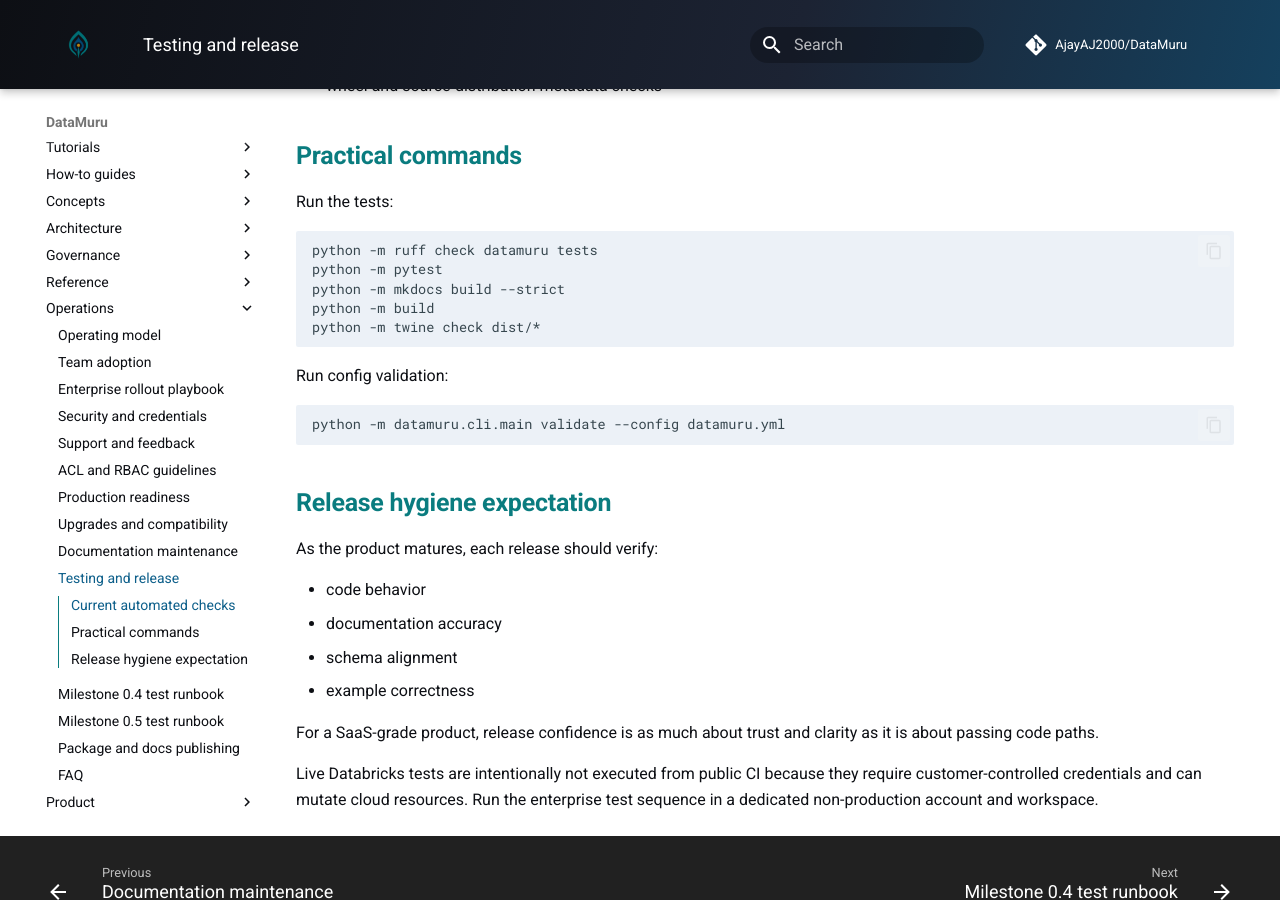
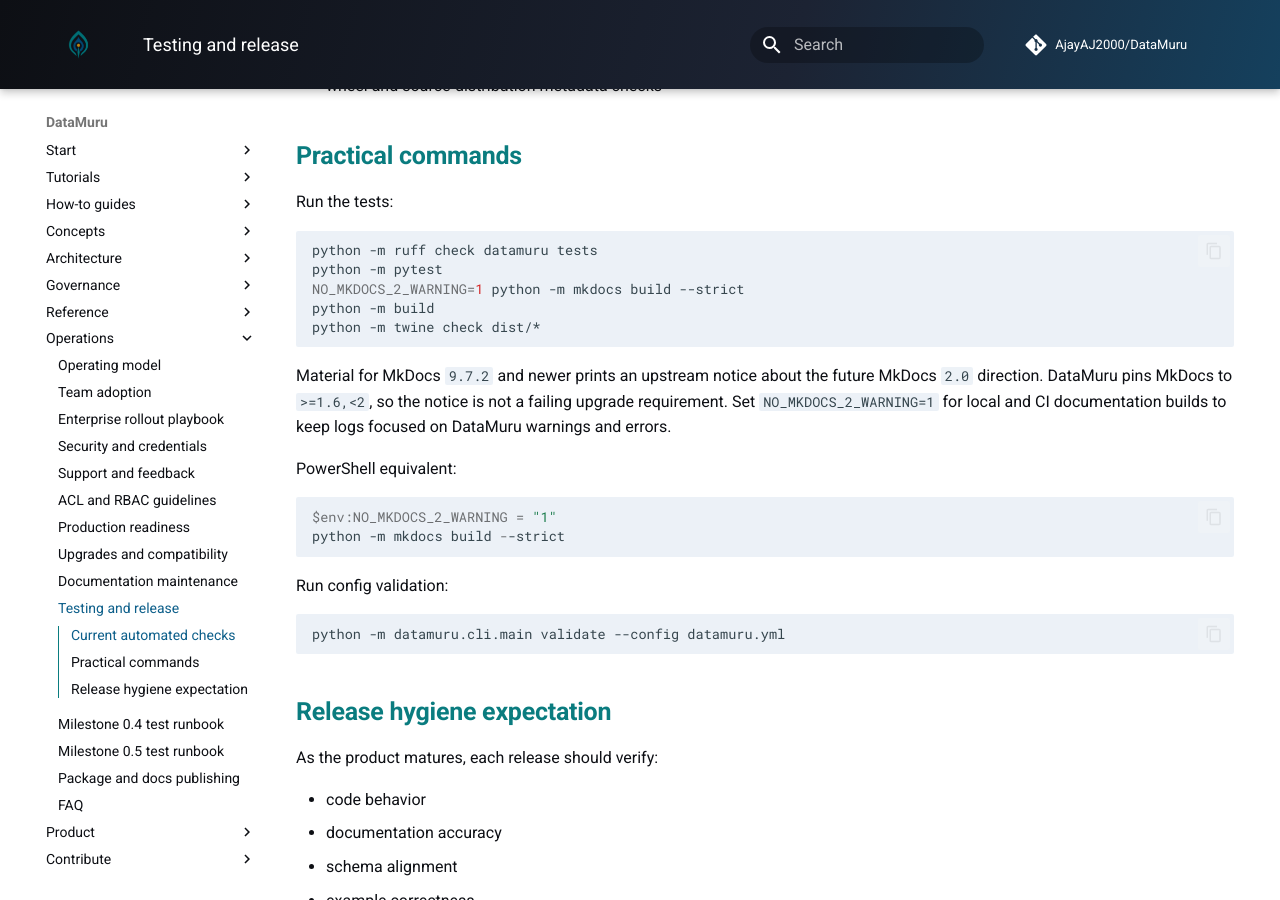
Before and after one commit to AjayAJ2000/DataMuru, an MkDocs documentation site: the page built from docs/operations/testing-and-release.md, in a window 1280 px wide and 900 px high, scrolled down 515 px. Built offline with MkDocs 1.6.1 and Material for MkDocs 9.7.7, drawn with Linux system fonts in a browser that asks for light colours; comment, search, counter and statistics services are not loaded.

Commit message:
Suppress upstream MkDocs 2 warning in docs builds

````diff
--- a/docs/operations/testing-and-release.md
+++ b/docs/operations/testing-and-release.md
@@ -19,9 +19,21 @@
 ```bash
 python -m ruff check datamuru tests
 python -m pytest
-python -m mkdocs build --strict
+NO_MKDOCS_2_WARNING=1 python -m mkdocs build --strict
 python -m build
 python -m twine check dist/*
+```
+
+Material for MkDocs `9.7.2` and newer prints an upstream notice about the
+future MkDocs `2.0` direction. DataMuru pins MkDocs to `>=1.6,<2`, so the notice
+is not a failing upgrade requirement. Set `NO_MKDOCS_2_WARNING=1` for local and
+CI documentation builds to keep logs focused on DataMuru warnings and errors.
+
+PowerShell equivalent:
+
+```powershell
+$env:NO_MKDOCS_2_WARNING = "1"
+python -m mkdocs build --strict
 ```
 
 Run config validation:
````
Also changed, not shown: docs/operations/publishing.md (+5 -1 lines), 2 other files.
